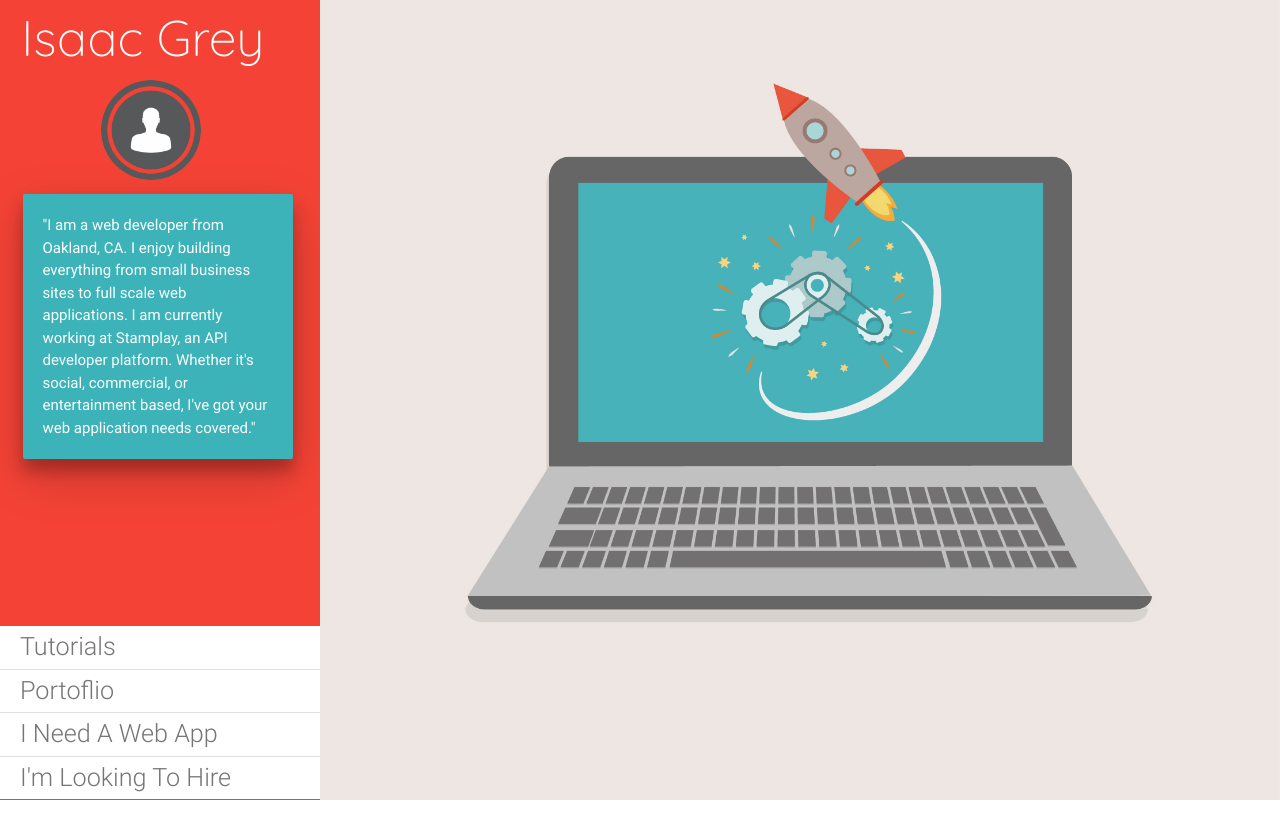
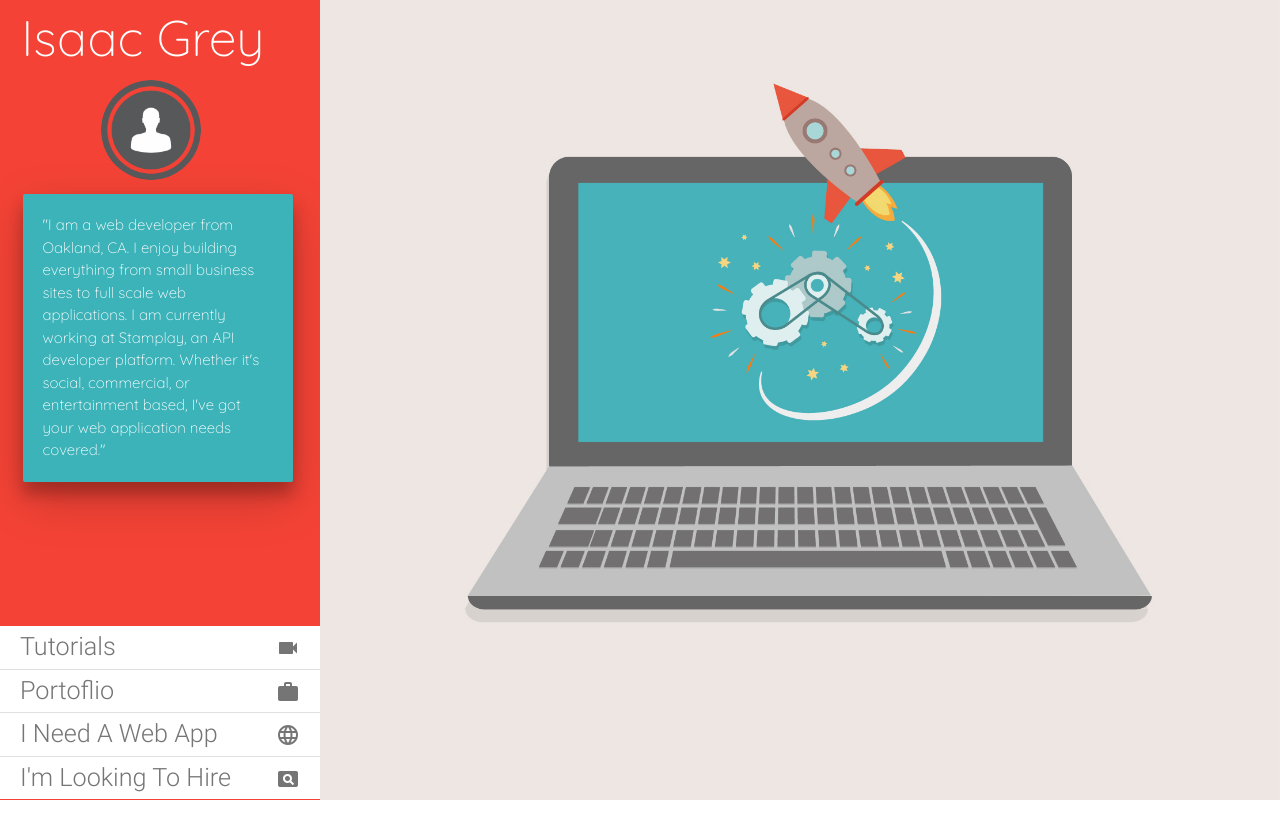
Before and after one commit to isaacg11/portfolioPage, a website: page views/index.html at #/Tutorials in a window 1280 px wide. Drawn offline with nearby package versions, Linux system fonts and the light colour scheme; some packages are replaced by stand-ins of ours; files that its build step writes are made by us from their sources; files whose address does not match are found by name.

Commit message:
added icons to nav side bar

```diff
--- a/public/css/home.css
+++ b/public/css/home.css
@@ -52,4 +52,5 @@ html, body {
 	width: 270px;
 	/*position: absolute;*/
 	background-color: #3BB3B9;
+	font-family: "Quicksand";
 }
--- /dev/null
+++ b/public/css/tutorials.css
@@ -0,0 +1,12 @@
+#videocam{
+	float: right;
+}
+#briefcase{
+	float: right;
+}
+#globe{
+	float: right;
+}
+#magnify{
+	float: right;
+}
--- a/public/views/home.html
+++ b/public/views/home.html
@@ -16,10 +16,13 @@
       </div>
       <!--COLLECTION-->
 	    	<div class="collection my-collection">
-	    		<a ui-sref="Tutorials" class="grey-text text-darken-1 flow-text collection-item">Tutorials</a>
-		        <a ui-sref="Portfolio" class="grey-text text-darken-1 flow-text collection-item">Portoflio</a>
-		        <a ui-sref="WebApp" class="grey-text text-darken-1 flow-text collection-item">I Need A Web App</a>
-		        <a target="_blank" href="https://docs.google.com/document/d/1HJm72Ep7-wxMgA4u4EwJN0oG8Owx4t-WjvgkJjzTi5E/edit?usp=sharing" class="grey-text text-darken-1 flow-text collection-item">I'm Looking To Hire</a>
+	    		<a ui-sref="Tutorials" class="grey-text text-darken-1 flow-text collection-item">Tutorials
+	    		<i id="videocam" class="material-icons">videocam</i></a>
+		        <a ui-sref="Portfolio" class="grey-text text-darken-1 flow-text collection-item">Portoflio
+	    		<i id="briefcase" class="material-icons">work</i></a>
+		        <a ui-sref="WebApp" class="grey-text text-darken-1 flow-text collection-item">I Need A Web App
+		       	<i id="globe" class="material-icons">language</i></a>
+		        <a target="_blank" href="https://docs.google.com/document/d/1HJm72Ep7-wxMgA4u4EwJN0oG8Owx4t-WjvgkJjzTi5E/edit?usp=sharing" class="grey-text text-darken-1 flow-text collection-item">I'm Looking To Hire		      <i id="magnify" class="material-icons">pageview</i></a>
 	    	</div>
 	    </div>
 
--- a/views/index.html
+++ b/views/index.html
@@ -11,6 +11,7 @@
       <!--Import materialize.css-->
       <link type="text/css" rel="stylesheet" href="css/materialize.css"  media="screen,projection"/>
       <link type="text/css" rel="stylesheet" href="css/home.css"/>
+      <link type="text/css" rel="stylesheet" href="css/tutorials.css"/>
       <link href='https://fonts.googleapis.com/css?family=Quicksand:300' rel='stylesheet' type='text/css'>
 
 </head>
```
Also changed, not shown: public/views/tutorials.html (+3 -1 lines).
